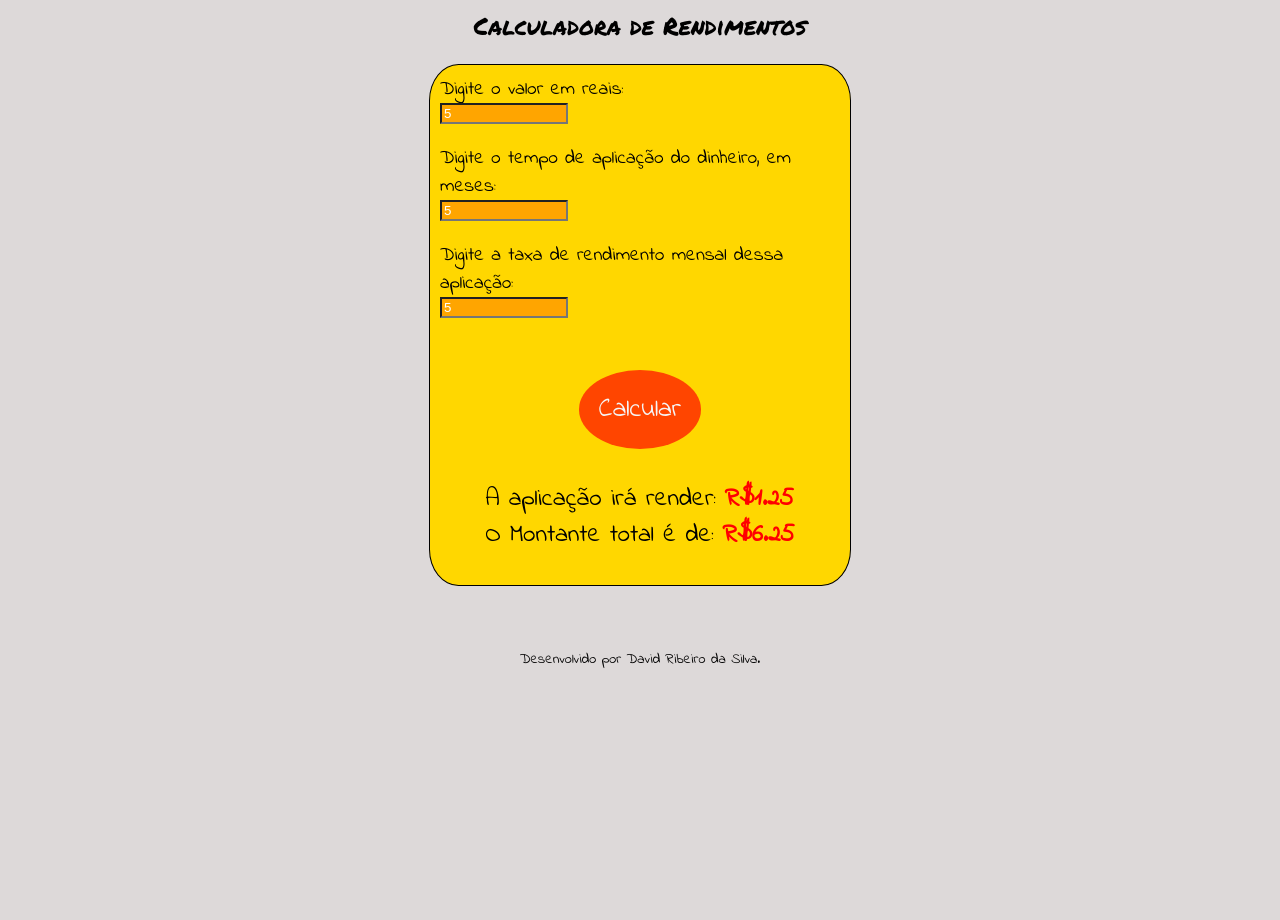
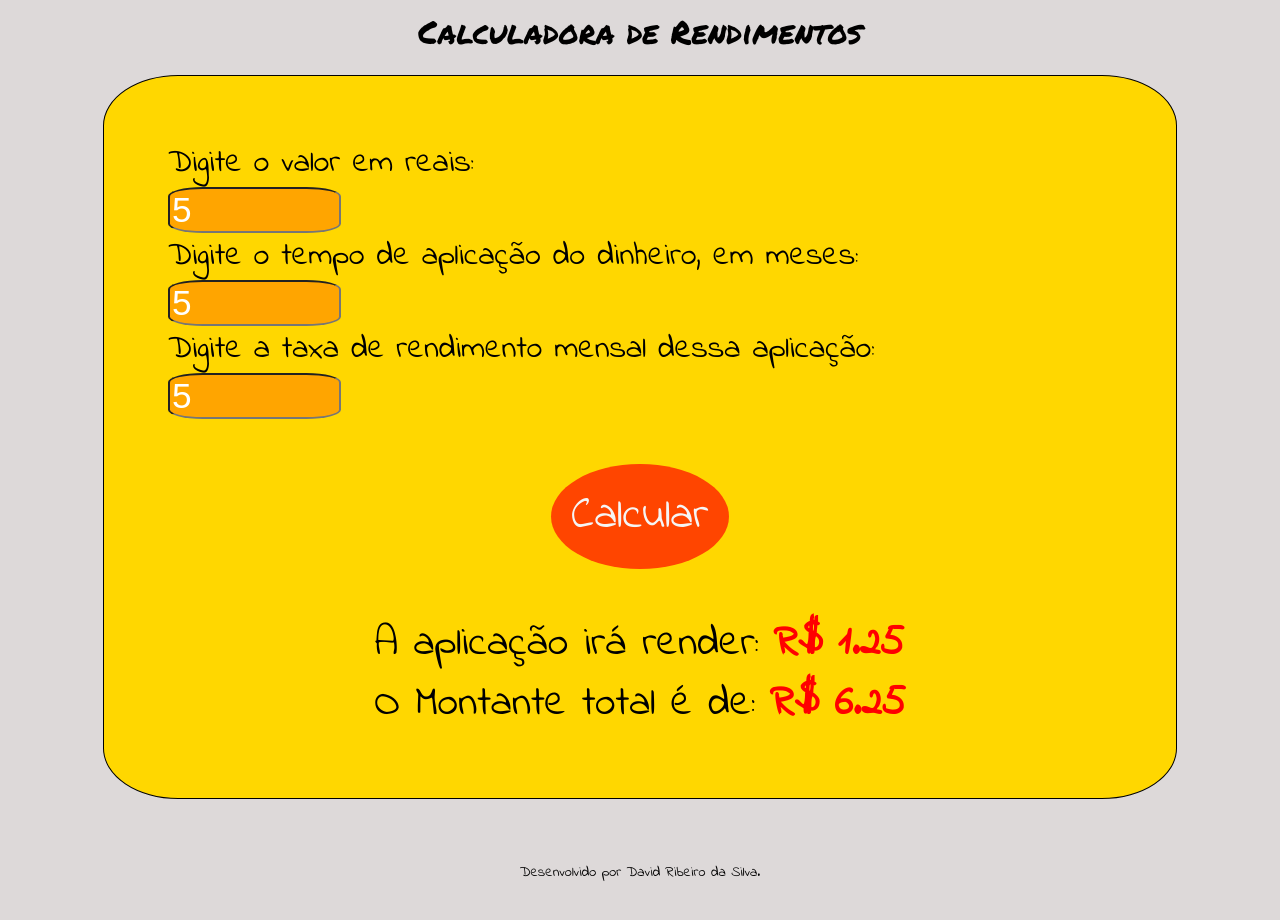
Before and after one commit to dev-ribeiro/investments-simulator, a plain HTML site: page index.html in a window 1280 px wide. Both pictures are taken after typing "5", "5", "5" into the empty fields and a click on the button "Calcular". Before the commit the page ends 800 px from the top, so only its background shows below. Drawn offline with Linux system fonts and the light colour scheme.

Commit message:
reestruturacao

```diff
--- a/index.html
+++ b/index.html
@@ -7,6 +7,7 @@
     <meta name="viewport" content="width=device-width, initial-scale=1.0">
     <title>Calculadora de rendimentos</title>
     <link rel="stylesheet" href="./style/style.css">
+    <link rel="icon" href="#">
 </head>
 
 <body>
@@ -19,12 +20,12 @@
 
         <section class="dados">
             <span class="valores">Digite o valor em reais:</span>
-            <input id="capital" onchange="teste()" type="number">
+            <input id="capital" type="number">
             <span class="valores">Digite o tempo de aplicação do dinheiro, em meses:</span>
-            <input id="tempo" onchange="teste()" type="number">
+            <input id="tempo" type="number">
             <span class="valores">Digite a taxa de rendimento mensal dessa aplicação:</span>
-            <input id="taxa" onchange="teste()" type="number">
-            <button onclick="calcJuros()">Calcular</button>
+            <input id="taxa" type="number">
+            <button id="botao">Calcular</button>
             <div class="resultado">
                 <div>
                     <span>A aplicação irá render:</span>
--- a/script/script.js
+++ b/script/script.js
@@ -8,26 +8,19 @@ let resultRendimento = document.getElementById("resultadoJuros");
 
 let resultMontante = document.getElementById("resultadoMontante");
 
-
-function teste(){
-    let c = parseFloat(capital.value);
-    console.log(c)
-    let i = parseFloat(fee.value);
-    console.log(i);
-    let t = parseFloat(time.value);
-    console.log(t);
-}
+let botao = document.getElementById("botao");
+botao.addEventListener("click",calcJuros)
 
 function calcJuros(j,c,i,t,m){
-    c = parseFloat(capital.value);
-    i = parseFloat(fee.value);
-    t = parseFloat(time.value);
+    c = Number(capital.value);
+    i = Number(fee.value);
+    t = Number(time.value);
     j = c * (i/100) * t;
     console.log(j);
     m = c + j;
     console.log(m);
     let result1 = resultRendimento;
-    result1.innerHTML = "R$" + j;
+    result1.innerHTML = " R$ " + j;
     let result2 = resultMontante;
-    result2.innerHTML = "R$" + m;
+    result2.innerHTML = " R$ " + m;
 }
--- a/style/style.css
+++ b/style/style.css
@@ -12,19 +12,19 @@ body{
 
 header{
     margin: auto;
-    width: calc(70% - 100px);
-    font-size: 1.5em;
+    width: calc(100% - 10rem);
+    font-size: 2em;
     font-family: var(--font-family-permanent);
     text-align: center;
     margin-bottom: 20px;
 }
 
 main{
-    padding: 10px;
+    padding: 2em;
+    font-size: 2em;
     font-family: var(--font-family-indie);
     margin: auto;
-    height: 500px;
-    width: 400px;
+    width: calc(100% - 10em);
     border: 1px solid black;
     border-radius: 7%;
     background-color: #ffd700;
@@ -33,21 +33,20 @@ main{
 .dados{
     display: flex;
     flex-direction: column;
-    height: 300px;
     width: 100%;
-    font-size: 1.2em;
 }
 
 .dados input{
-    width: 30%;
+    width: 4.7em;
     background-color: orange;
     color: white;
-    margin-bottom: 20px;
+    border-radius: 20%;
+    font-size: 1.1em;
 }
 
 .dados button{
-    margin-top: 8%;
-    margin-bottom: 8%;
+    margin-top: 1em;
+    margin-bottom: 1em;
     align-self: center;
     font-family: var(--font-family-indie);
     font-size: 1.4em;
```
Also changed, not shown: README.md.
